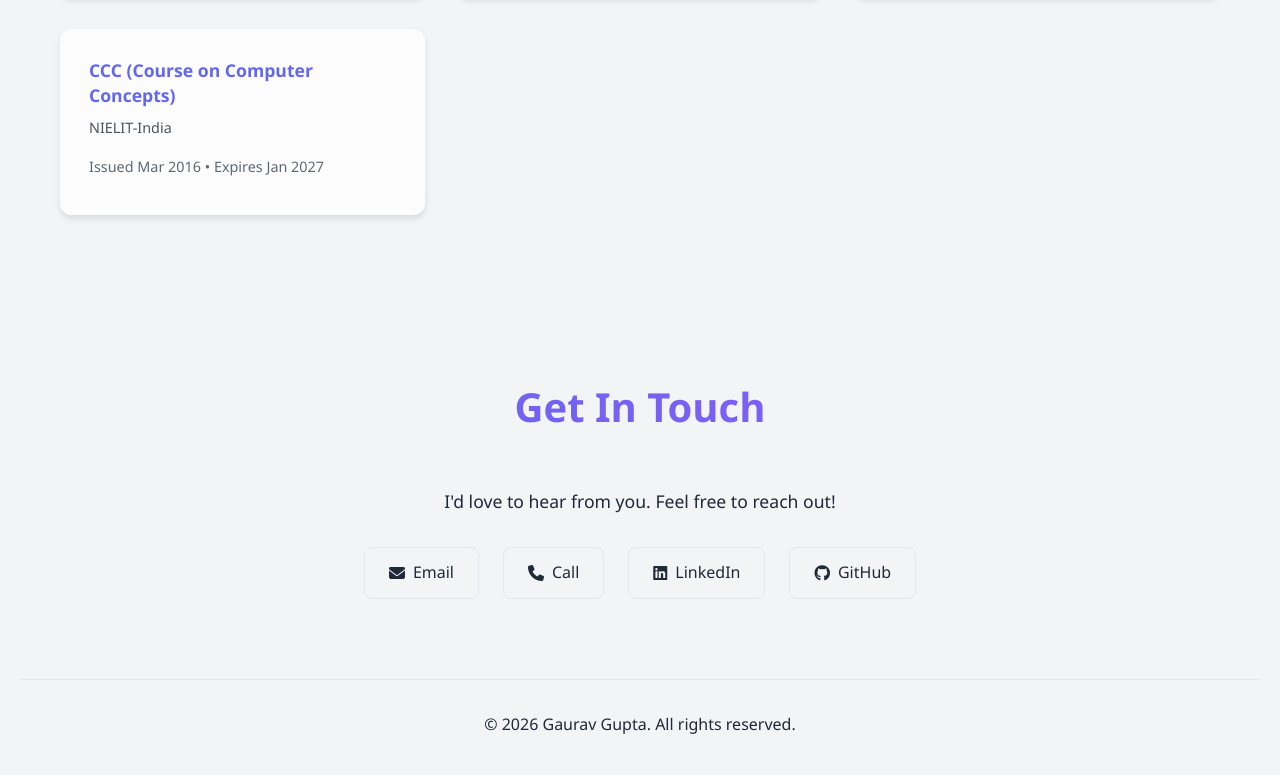
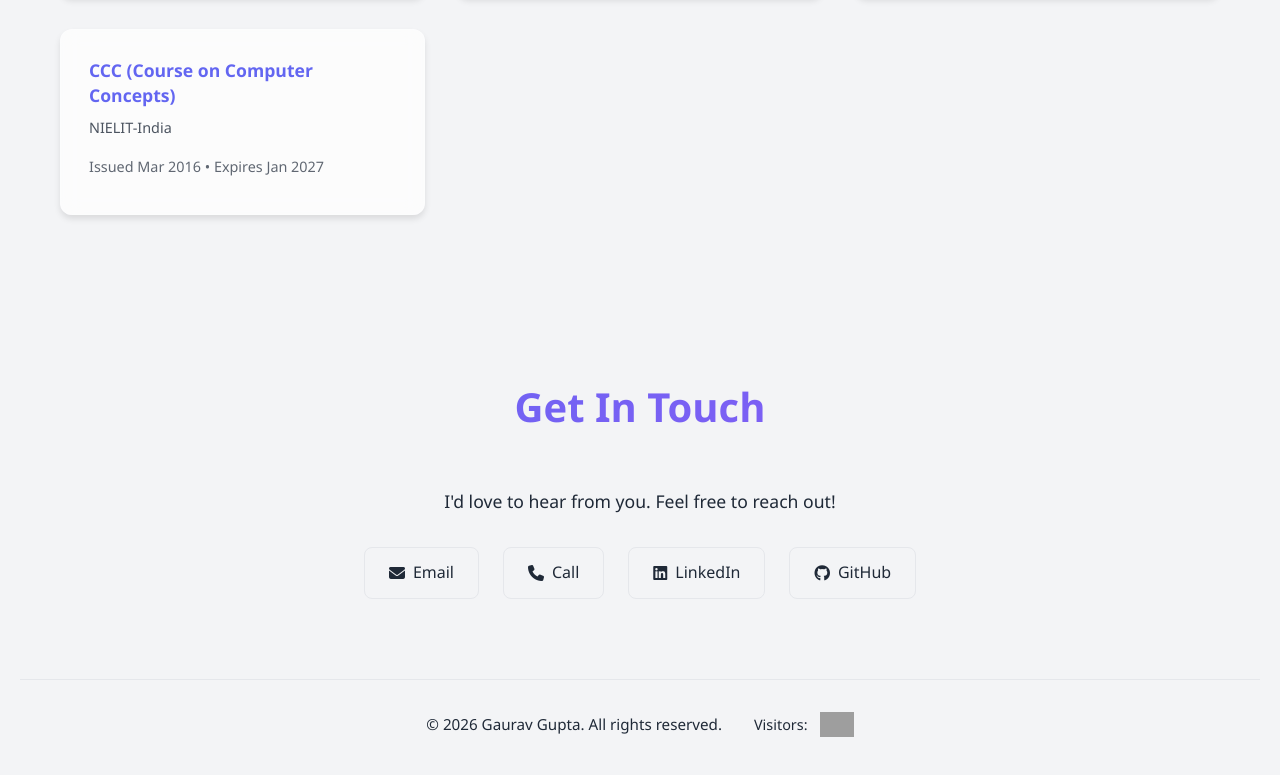
Before and after one commit to gauravgupta0612/gaurav-portfolio, a plain HTML site: page index.html in a window 1280 px wide. Shown: the part 8044-8819 px from the top of the page. Drawn offline with Linux system fonts and the light colour scheme; grey boxes are pictures that could not be loaded.

Commit message:
Add visitor counter to footer with responsive styling

```diff
--- a/css/styles.css
+++ b/css/styles.css
@@ -1026,6 +1026,41 @@ body {
     text-align: center;
 }
 
+.footer-content {
+    display: flex;
+    justify-content: center;
+    align-items: center;
+    gap: 2rem;
+    flex-wrap: wrap;
+}
+
+.footer-content p {
+    margin: 0;
+    font-size: 0.95rem;
+}
+
+.visitor-counter {
+    display: flex;
+    align-items: center;
+    gap: 0.8rem;
+}
+
+.visitor-counter p {
+    margin: 0;
+    font-weight: 500;
+    color: var(--text-color);
+    font-size: 0.9rem;
+}
+
+.visitor-counter img {
+    height: 25px;
+    transition: transform 0.3s ease;
+}
+
+.visitor-counter img:hover {
+    transform: scale(1.05);
+}
+
 /* Animations */
 @keyframes slideUp {
     from {
@@ -1228,6 +1263,15 @@ body {
     .team-section h2 {
         font-size: 1.8rem;
     }
+
+    .footer-content {
+        flex-direction: column;
+        gap: 1rem;
+    }
+
+    .visitor-counter {
+        justify-content: center;
+    }
 }
 
 @media (max-width: 480px) {
--- a/index.html
+++ b/index.html
@@ -517,7 +517,13 @@
     <!-- Footer -->
     <footer class="footer">
         <div class="container">
-            <p>&copy; 2026 Gaurav Gupta. All rights reserved.</p>
+            <div class="footer-content">
+                <p>&copy; 2026 Gaurav Gupta. All rights reserved.</p>
+                <div class="visitor-counter">
+                    <p>Visitors:</p>
+                    <img src="https://visitor-badge.laobi.icu/badge?page_id=gauravgupta0612.gaurav-portfolio" alt="Visitor Badge" />
+                </div>
+            </div>
         </div>
     </footer>
 
```
